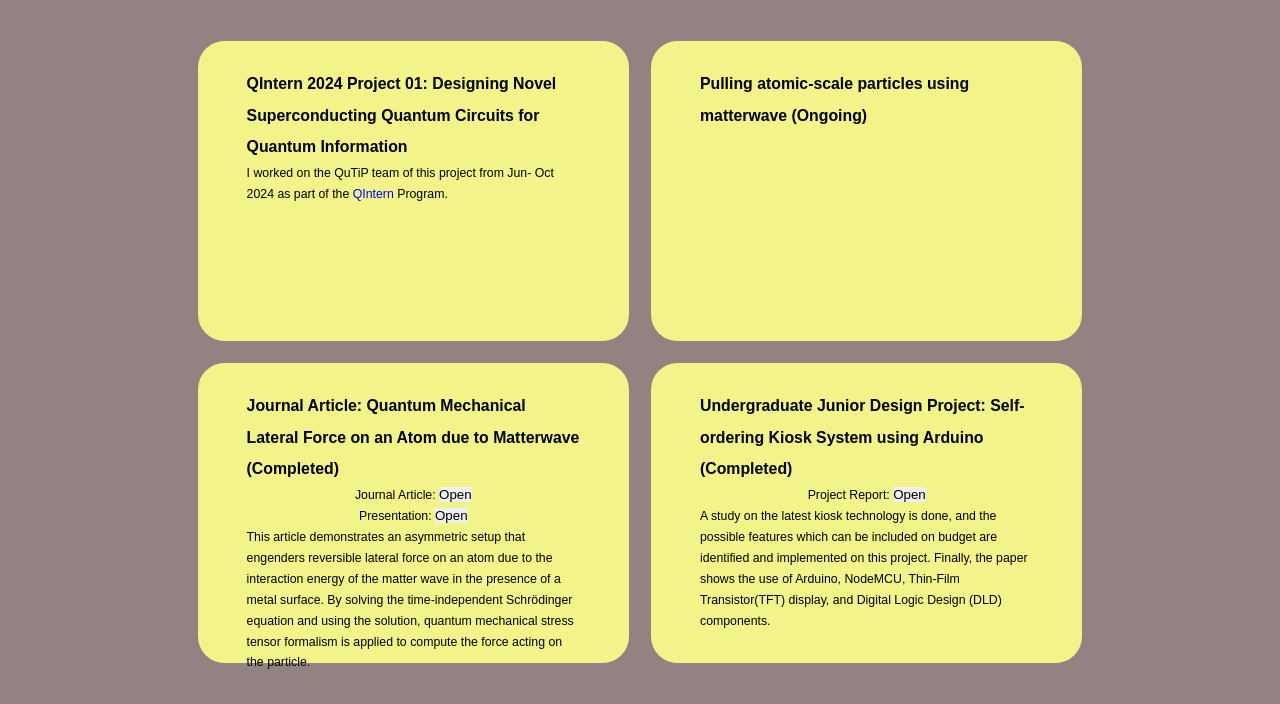
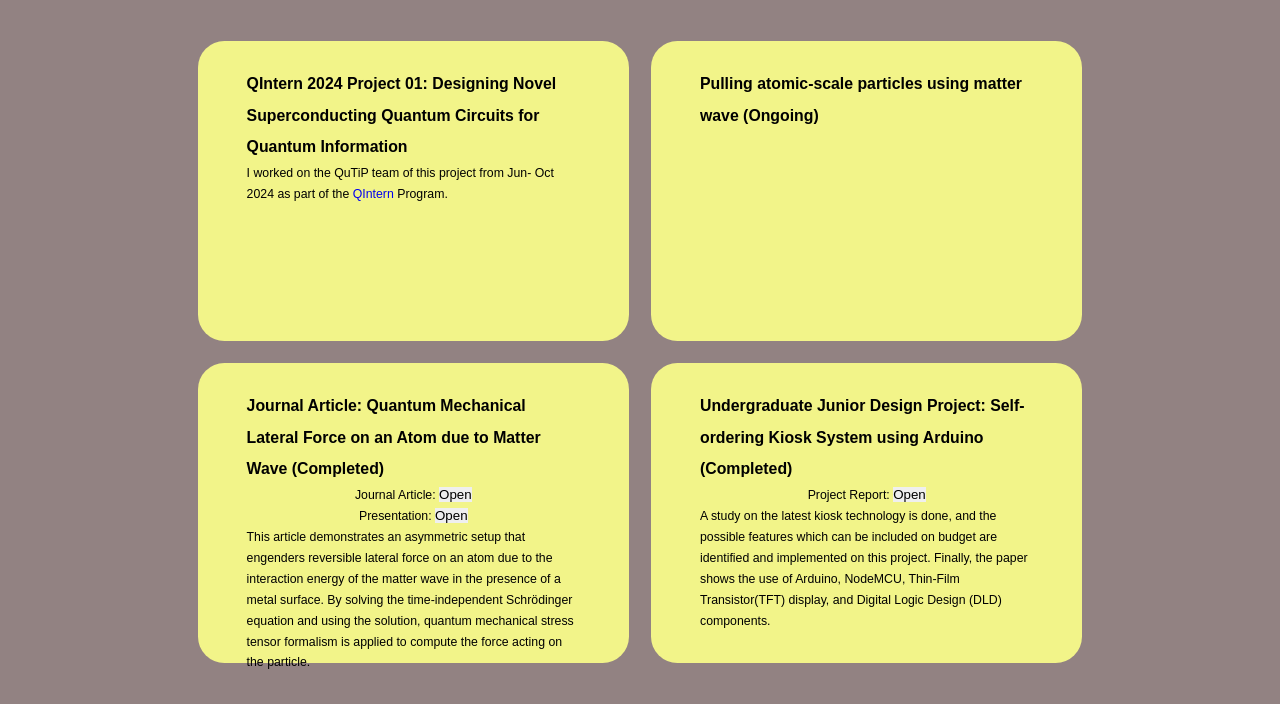
Before and after one commit to SadiaHumairaSalsabil/My-Portfolio, a plain HTML site: page researchprojects.html in a window 1280 px wide. Shown: the part 216-920 px from the top of the page. Drawn offline with nearby package versions, Linux system fonts and the light colour scheme.

Commit message:
Add files via upload

```diff
--- a/researchprojects.html
+++ b/researchprojects.html
@@ -47,14 +47,14 @@
 
       <div class="researchprojects-box">
         <div class="researchprojects-info">
-          <h4>Pulling atomic-scale particles using matterwave (Ongoing)</h4>
+          <h4>Pulling atomic-scale particles using matter wave (Ongoing)</h4>
           <p></p>
         </div>
       </div>
 
       <div class="researchprojects-box">
         <div class="researchprojects-info">
-          <h4>Journal Article: Quantum Mechanical Lateral Force on an Atom due to Matterwave (Completed)</h4>
+          <h4>Journal Article: Quantum Mechanical Lateral Force on an Atom due to Matter Wave (Completed)</h4>
           <p>Journal Article: <button
               onclick="window.open('Quantum Mechanical Lateral Force on an Atom due to Matter Wave.pdf','_blank')">Open</button>
           </p>
```
Also changed, not shown: certifications.html (+2 -2 lines).
